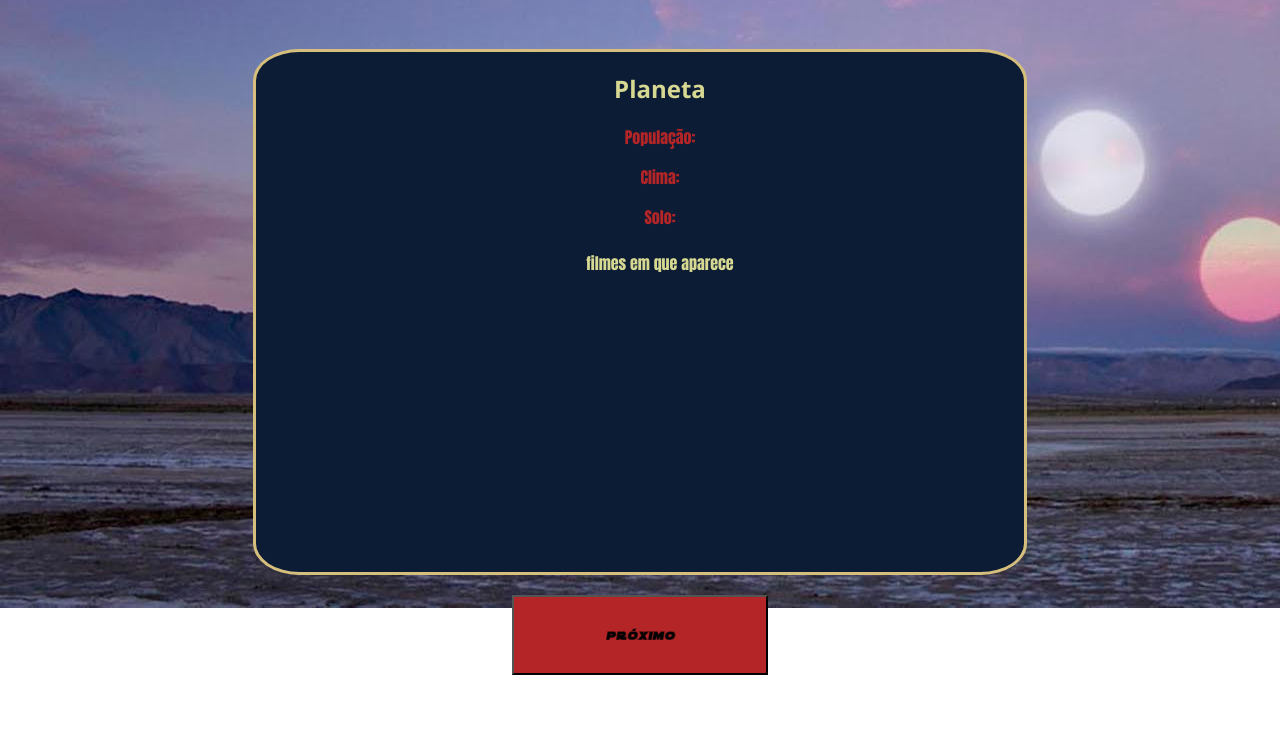
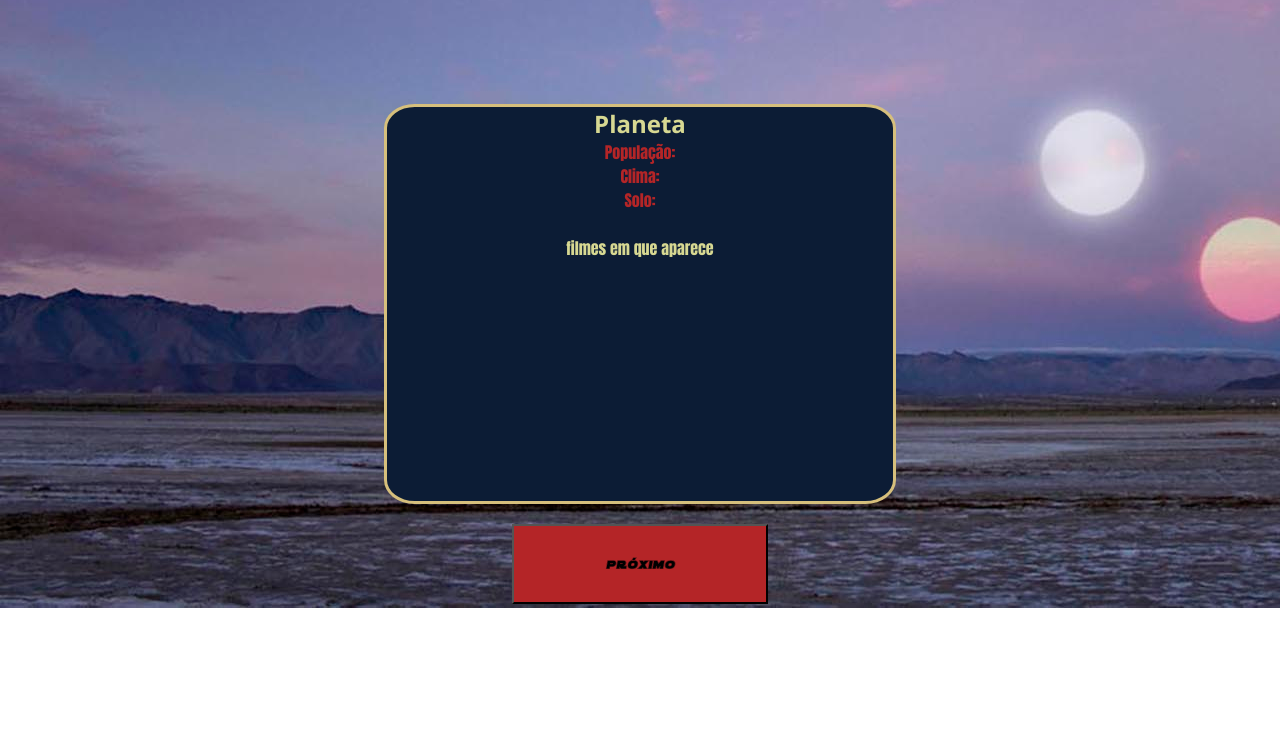
Before and after one commit to andreleecoder/swplanets, a plain HTML site: page index.html in a window 1280 px wide. Shown: the part 85-821 px from the top of the page. After the commit the page ends 800 px from the top, so only its background shows below. Drawn offline with nearby package versions, Linux system fonts and the light colour scheme.

Commit message:
be what God wants

```diff
--- a/app.css
+++ b/app.css
@@ -2,50 +2,46 @@
     font-family: soloist;
     src: url(./SoloistAcademy.woff)
 }
+*{
+    margin: 0;
+    padding: 0;
+    box-sizing: border-box;
+}
 body{
     background: url(./tatooine.jpg);
     background-repeat: no-repeat;
-    box-sizing: border-box;
     height: 100vh;
-    margin: 0;
-    padding: 0;
     width: 100vw;
 }
 
 h1{
     font-family: soloist;
-    text-align: center;
-}
+    text-align: center;}
+
 p{
     color: #b42527;
-
-}
+    text-align: center;}
 
 #planeta{
     color: #d7d892;
-    font-family: 'Segoe UI', Tahoma, Geneva, Verdana, sans-serif;
+    font-family: 'Segoe UI', Tahoma, Geneva, Verdana, sans-serif;}
 
-
-
-}
 #aparecem{
     align-content: center;
     display: flex;
-    flex: wrap;
-}
-
+    flex: wrap;}
 
 .infobox{
     background: #0c1c35;
     border: solid 3px #d6bf7c;
     border-radius: 6%;
-    height: 65vh;
+    height: 50vh;
     display: block;
     margin:auto;
-    margin-top:10vh;
+    margin-top:15vh;
     text-align: center;
-    width: 60vw;
-}
+    width: 40vw;}
+
 ul{
     color: #d7d892;
     list-style: none;
@@ -60,9 +56,15 @@ button{
     font-size:80;
     height: 10vh;
     margin: 20px auto;
-    width: 20vw;
-}
+    width: 20vw;}
+
 h4{
     color: #d7d892;
     font-family: Impact, Haettenschweiler, 'Arial Narrow Bold', sans-serif;
     text-align: center;}
+
+    @media screen and (max-width: 400px) {
+        .infobox {
+          width: 80vw;
+        }
+      }
--- a/index.html
+++ b/index.html
@@ -10,15 +10,14 @@
 </head>
 <body>
 
-         <h1>Star wars planets</h1>
+        <br><br> <h1>Star wars planets</h1>
         <div class="infobox">
 
           <ul>
                 <h2 id="planeta">Planeta</h2>
               <p>População:</p><li id="popu"></li>
               <p>Clima:</p><li id="clima"></li>
-              <p>Solo:</p><li id="solo"></li>
-
+              <p>Solo:</p><li id="solo"></li> <br>
               <h4 >filmes em que aparece<p id="aparecem"></p></h4>
               </ul>
 
```
